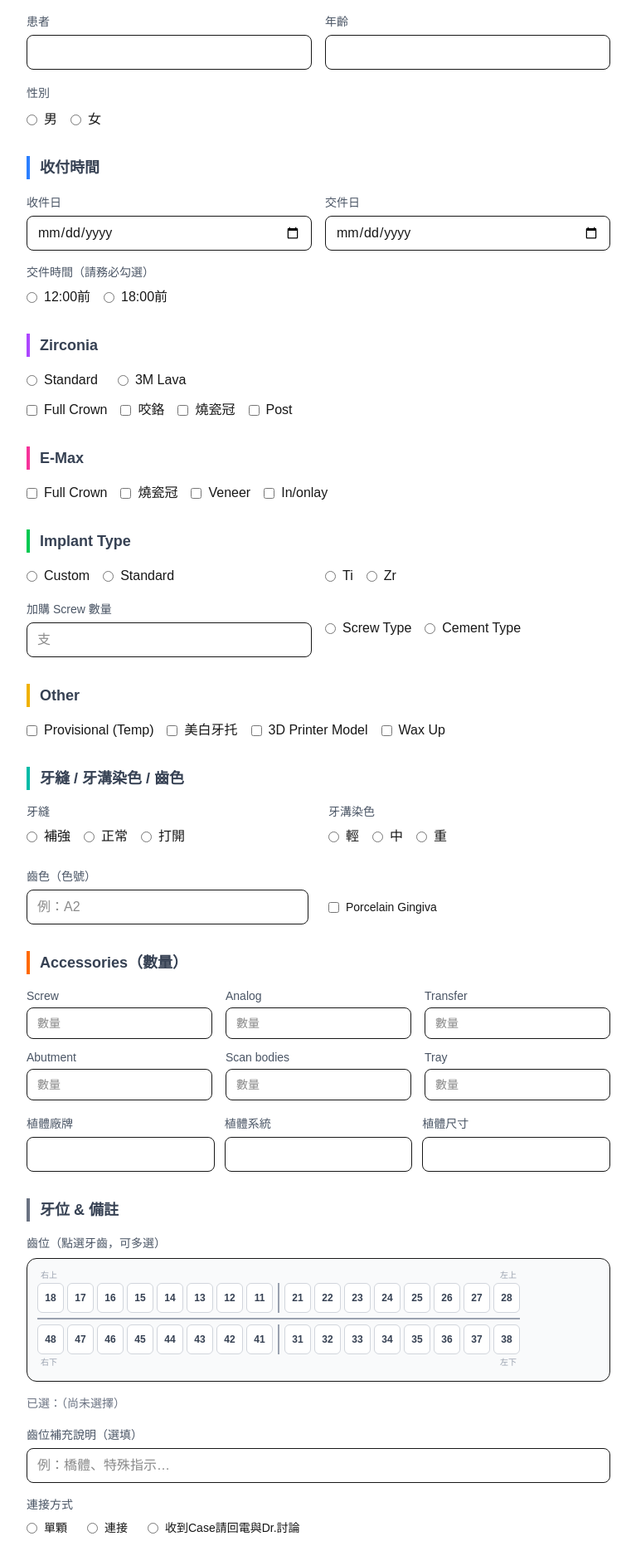
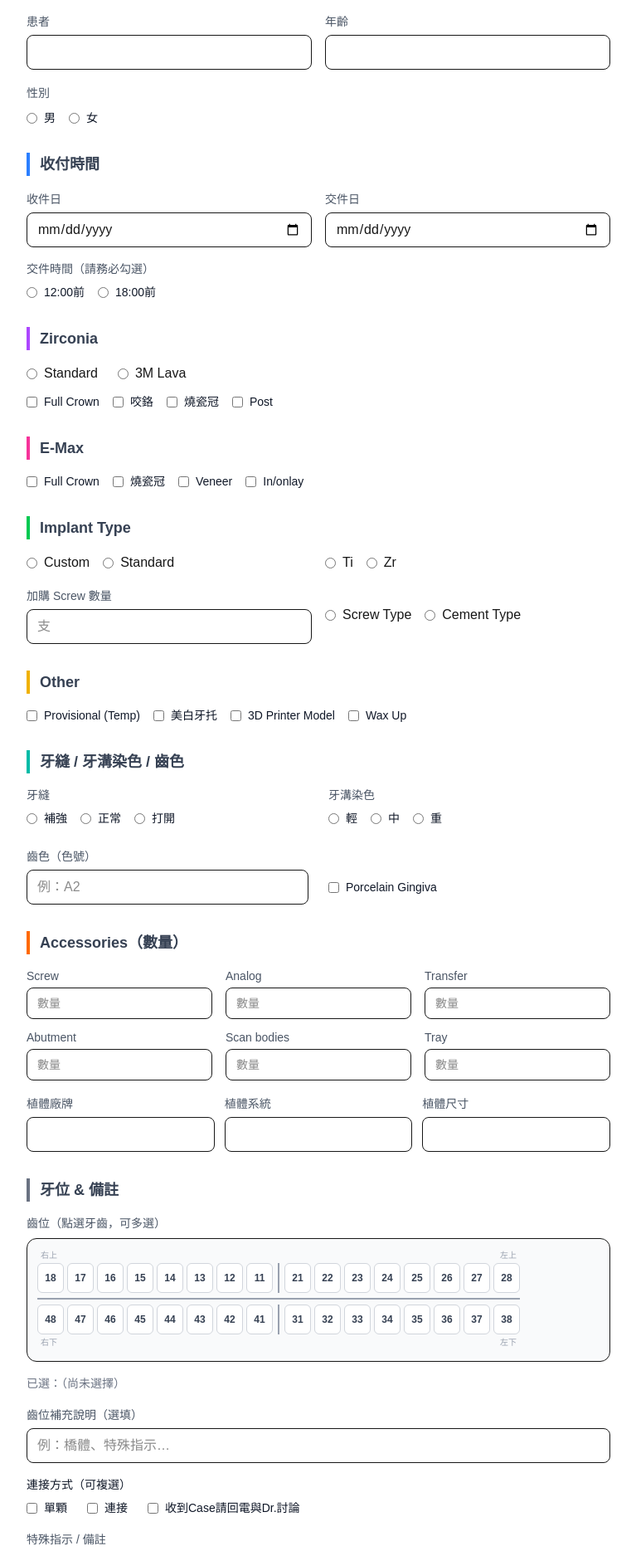
Before and after one commit to tzuyiliao0810-web/dental-form, a Next.js app: page / in a window 1280 px wide. Shown: the part 301-2170 px from the top of the page at 83% size, without its empty margins (256-1023 px from the left). Built offline with nearby package versions, Linux system fonts and the light colour scheme.

Commit message:
連接方式多選 + 選項文字改黑色

```diff
--- a/app/page.tsx
+++ b/app/page.tsx
@@ -12,7 +12,7 @@ type Form = {
   gap: string; grooveStain: string; toothColor: string; porcelainGingiva: boolean;
   screw: string; analog: string; transfer: string; abutment: string; scanBodies: string; tray: string;
   implantBrand: string; implantSystem: string; implantSize: string;
-  teeth: string[]; toothNotes: string; connection: string; notes: string;
+  teeth: string[]; toothNotes: string; connection: string[]; notes: string;
 };
 
 const initialForm: Form = {
@@ -25,7 +25,7 @@ const initialForm: Form = {
   gap: '', grooveStain: '', toothColor: '', porcelainGingiva: false,
   screw: '', analog: '', transfer: '', abutment: '', scanBodies: '', tray: '',
   implantBrand: '', implantSystem: '', implantSize: '',
-  teeth: [], toothNotes: '', connection: '', notes: '',
+  teeth: [], toothNotes: '', connection: [], notes: '',
 };
 
 export default function DentalForm() {
@@ -97,7 +97,7 @@ export default function DentalForm() {
                 {['男', '女'].map(g => (
                   <label key={g} className="flex items-center gap-2 cursor-pointer">
                     <input type="radio" name="gender" value={g} checked={form.gender === g} onChange={e => set('gender', e.target.value)} />
-                    <span>{g}</span>
+                    <span className="text-sm font-medium text-gray-900">{g}</span>
                   </label>
                 ))}
               </div>
@@ -125,7 +125,7 @@ export default function DentalForm() {
                 {['12:00前', '18:00前'].map(t => (
                   <label key={t} className="flex items-center gap-2 cursor-pointer">
                     <input type="radio" name="deliveryTime" value={t} checked={form.deliveryTime === t} onChange={e => set('deliveryTime', e.target.value)} />
-                    <span>{t}</span>
+                    <span className="text-sm font-medium text-gray-900">{t}</span>
                   </label>
                 ))}
               </div>
@@ -148,7 +148,7 @@ export default function DentalForm() {
             {['Full Crown', '咬鉻', '燒瓷冠', 'Post'].map(w => (
               <label key={w} className="flex items-center gap-2 cursor-pointer">
                 <input type="checkbox" checked={arrField('zirconiaWork').includes(w)} onChange={() => toggle('zirconiaWork', w)} />
-                <span>{w}</span>
+                <span className="text-sm font-medium text-gray-900">{w}</span>
               </label>
             ))}
           </div>
@@ -161,7 +161,7 @@ export default function DentalForm() {
             {['Full Crown', '燒瓷冠', 'Veneer', 'In/onlay'].map(w => (
               <label key={w} className="flex items-center gap-2 cursor-pointer">
                 <input type="checkbox" checked={arrField('emaxWork').includes(w)} onChange={() => toggle('emaxWork', w)} />
-                <span>{w}</span>
+                <span className="text-sm font-medium text-gray-900">{w}</span>
               </label>
             ))}
           </div>
@@ -210,7 +210,7 @@ export default function DentalForm() {
             {['Provisional (Temp)', '美白牙托', '3D Printer Model', 'Wax Up'].map(w => (
               <label key={w} className="flex items-center gap-2 cursor-pointer">
                 <input type="checkbox" checked={arrField('other').includes(w)} onChange={() => toggle('other', w)} />
-                <span>{w}</span>
+                <span className="text-sm font-medium text-gray-900">{w}</span>
               </label>
             ))}
           </div>
@@ -226,7 +226,7 @@ export default function DentalForm() {
                 {['補強', '正常', '打開'].map(t => (
                   <label key={t} className="flex items-center gap-2 cursor-pointer">
                     <input type="radio" name="gap" value={t} checked={form.gap === t} onChange={e => set('gap', e.target.value)} />
-                    <span>{t}</span>
+                    <span className="text-sm font-medium text-gray-900">{t}</span>
                   </label>
                 ))}
               </div>
@@ -237,7 +237,7 @@ export default function DentalForm() {
                 {['輕', '中', '重'].map(t => (
                   <label key={t} className="flex items-center gap-2 cursor-pointer">
                     <input type="radio" name="grooveStain" value={t} checked={form.grooveStain === t} onChange={e => set('grooveStain', e.target.value)} />
-                    <span>{t}</span>
+                    <span className="text-sm font-medium text-gray-900">{t}</span>
                   </label>
                 ))}
               </div>
@@ -249,7 +249,7 @@ export default function DentalForm() {
             </div>
             <label className="flex items-center gap-2 mt-7 cursor-pointer">
               <input type="checkbox" checked={form.porcelainGingiva} onChange={e => set('porcelainGingiva', e.target.checked)} />
-              <span className="text-sm">Porcelain Gingiva</span>
+              <span className="text-sm font-medium text-gray-900">Porcelain Gingiva</span>
             </label>
           </div>
         </section>
@@ -297,12 +297,12 @@ export default function DentalForm() {
               className="w-full border rounded-lg px-3 py-2 mt-1" placeholder="例：橋體、特殊指示…" />
           </div>
           <div className="mt-4">
-            <label className="text-sm text-gray-600 block mb-2">連接方式</label>
+            <label className="text-sm font-medium text-gray-900 block mb-2">連接方式（可複選）</label>
             <div className="flex flex-wrap gap-6">
               {['單顆', '連接', '收到Case請回電與Dr.討論'].map(c => (
                 <label key={c} className="flex items-center gap-2 cursor-pointer">
-                  <input type="radio" name="conn" value={c} checked={form.connection === c} onChange={e => set('connection', e.target.value)} />
-                  <span className="text-sm">{c}</span>
+                  <input type="checkbox" checked={arrField('connection').includes(c)} onChange={() => toggle('connection', c)} />
+                  <span className="text-sm font-medium text-gray-900">{c}</span>
                 </label>
               ))}
             </div>
--- a/app/preview/PrintableForm.tsx
+++ b/app/preview/PrintableForm.tsx
@@ -214,9 +214,14 @@ export default function PrintableForm({ data }: { data: any }) {
           <div className="text-center text-[12px] mt-1">補充：{d.toothNotes}</div>
         ) : null}
         <div className="flex flex-wrap gap-6 mt-3 text-[12px]">
-          <Rd on={d.connection === '單顆'}>單顆</Rd>
-          <Rd on={d.connection === '連接'}>連接</Rd>
-          <Rd on={d.connection === '收到Case請回電與Dr.討論'}>收到Case 請回電與Dr.討論</Rd>
+          {(() => {
+            const conn: string[] = Array.isArray(d.connection) ? d.connection : (d.connection ? [d.connection] : []);
+            return <>
+              <Ck on={conn.includes('單顆')}>單顆</Ck>
+              <Ck on={conn.includes('連接')}>連接</Ck>
+              <Ck on={conn.includes('收到Case請回電與Dr.討論')}>收到Case 請回電與Dr.討論</Ck>
+            </>;
+          })()}
         </div>
         {d.notes ? (
           <div className="mt-2 text-[12px] whitespace-pre-line border-t border-dashed border-gray-400 pt-1">備註：{d.notes}</div>
```
